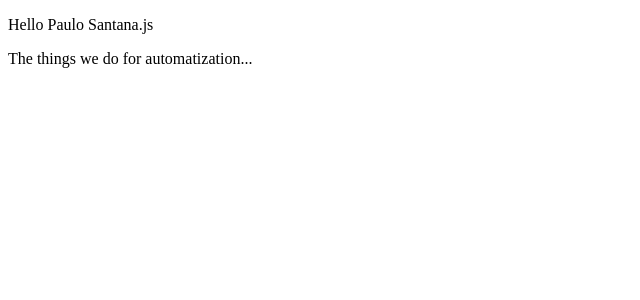
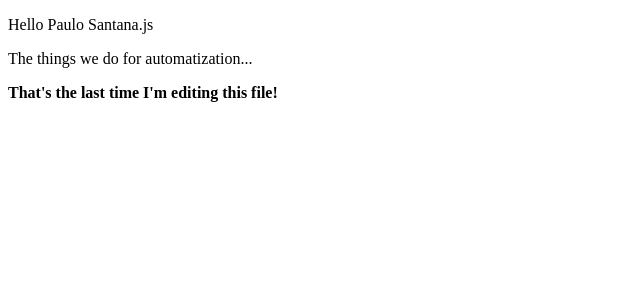
Before and after one commit to paulo-santana2/hello-next, a Next.js app: page / in a window 1280 px wide. Shown: the top 300 px of the page, without its empty margins (0-640 px from the left). Built offline with nearby package versions, Linux system fonts and the light colour scheme.

Commit message:
Update index.js

```diff
--- a/pages/index.js
+++ b/pages/index.js
@@ -3,6 +3,7 @@ export default function Index() {
     <div>
       <p>Hello Paulo Santana.js</p>
       <p>The things we do for automatization...</p>
+      <p><b>That's the last time I'm editing this file!</b></p>
     </div>
   );
 }
```
